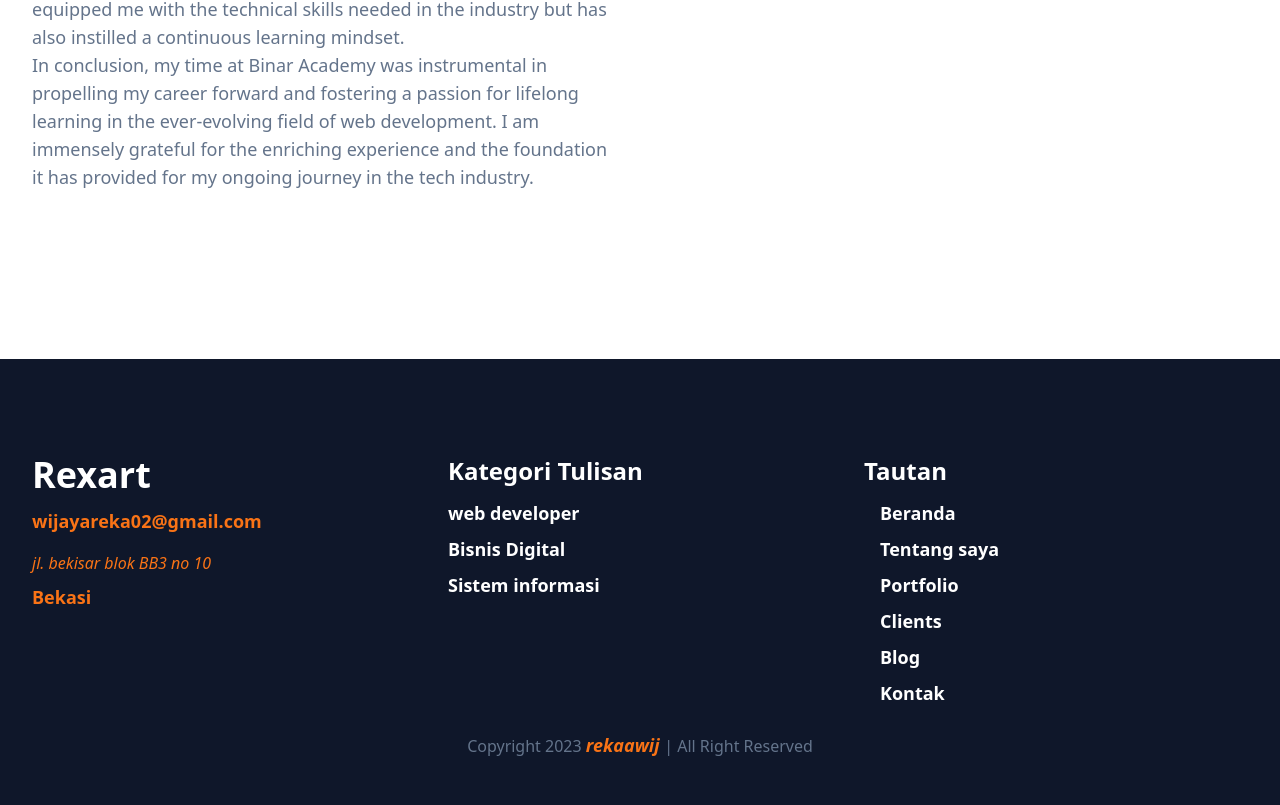
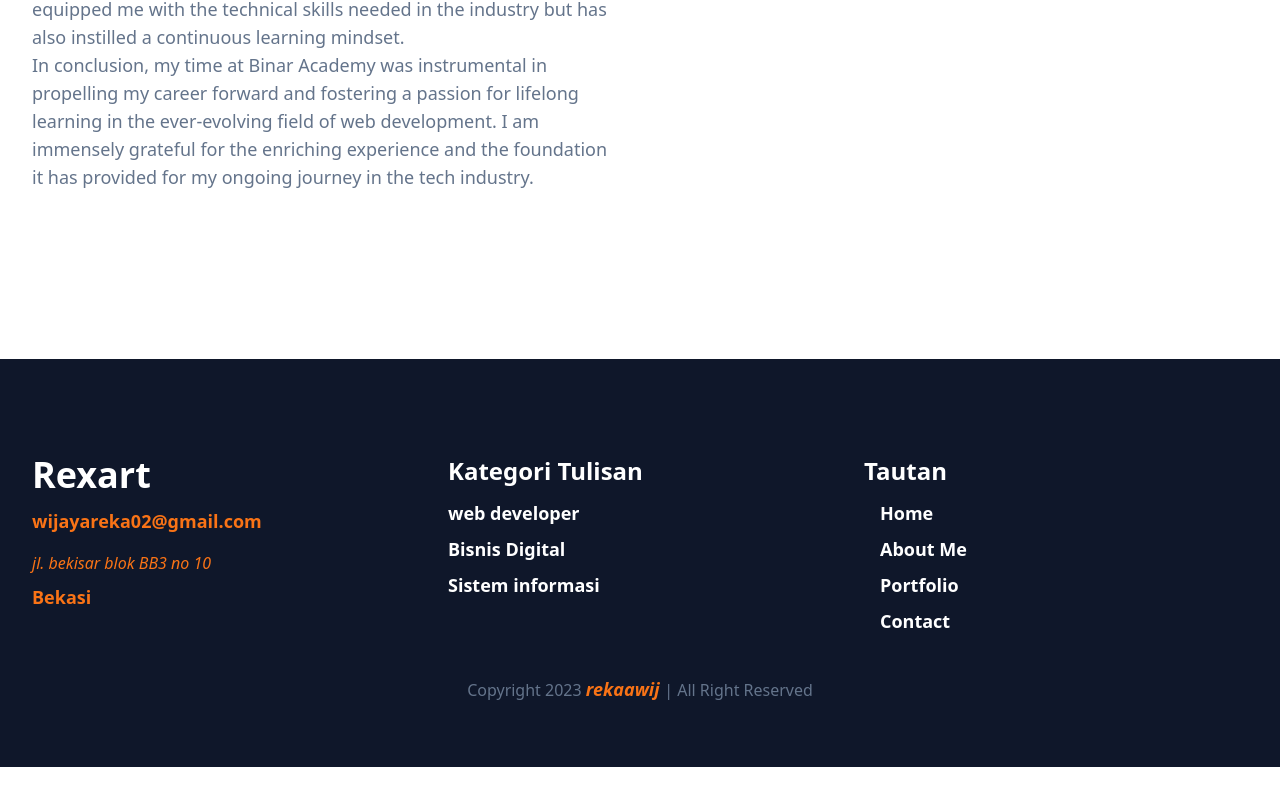
Before and after one commit to rekawijaya/portfolio, a website: page index.html in a window 1280 px wide. Shown: the part 4744-5549 px from the top of the page. After the commit the page ends 5511 px from the top, so only its background shows below. Drawn offline with Linux system fonts and the light colour scheme; files whose address does not match are found by name.

Commit message:
add wa link

```diff
--- a/index.html
+++ b/index.html
@@ -70,7 +70,7 @@
             </p>
 
             <a
-              href="#"
+              href="https://wa.me/6289651660708" target="_hallo reka"
               class="text-base font-semibold text-white bg-primary py-3 px-8 rounded-full hover:shadow-lg hover:opacity-80 transition duration-300 ease-in-out"
               >Contact Me</a
             >
@@ -427,22 +427,22 @@
         <div class="container">
           <ul>
             <li class="mb-2">
-              <a href="#home" class="font-semibold text-lg text-white hover:text-primary transition duration-500">Beranda</a>
+              <a href="#home" class="font-semibold text-lg text-white hover:text-primary transition duration-500">Home</a>
             </li>
             <li class="mb-2">
-              <a href="#about" class="font-semibold text-lg text-white hover:text-primary transition duration-500">Tentang saya</a>
+              <a href="#about" class="font-semibold text-lg text-white hover:text-primary transition duration-500">About Me</a>
             </li>
             <li class="mb-2">
               <a href="#portfolio" class="font-semibold text-lg text-white hover:text-primary transition duration-500">Portfolio</a>
             </li>
+            <!-- <li class="mb-2">
+              <a href="#clients" class="font-semibold text-lg text-white hover:text-primary transition duration-500">Clients</a>
+            </li> -->
+            <!-- <li class="mb-2">
+              <a href="#blog" class="font-semibold text-lg text-white hover:text-primary transition duration-500">Blog</a>
+            </li> -->
             <li class="mb-2">
-              <a href="#clients" class="font-semibold text-lg text-white hover:text-primary transition duration-500">Clients</a>
-            </li>
-            <li class="mb-2">
-              <a href="#blog" class="font-semibold text-lg text-white hover:text-primary transition duration-500">Blog</a>
-            </li>
-            <li class="mb-2">
-              <a href="#kontak" class="font-semibold text-lg text-white hover:text-primary transition duration-500">Kontak</a>
+              <a href="#kontak" class="font-semibold text-lg text-white hover:text-primary transition duration-500">Contact</a>
             </li>
           </ul>
         </div>
```
